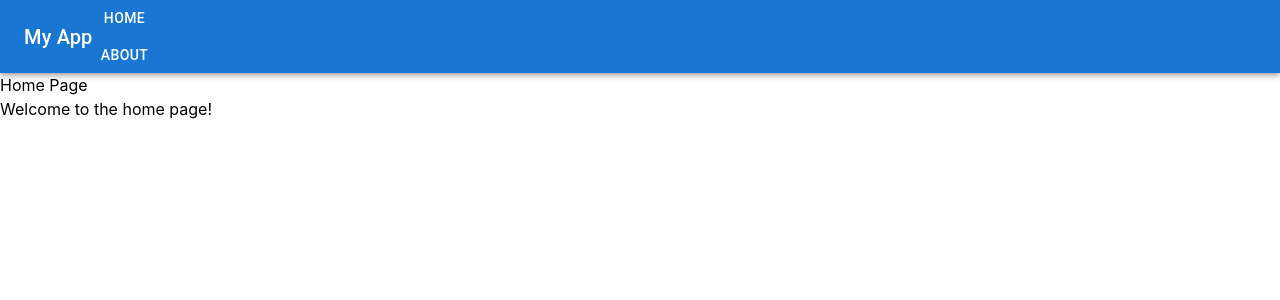
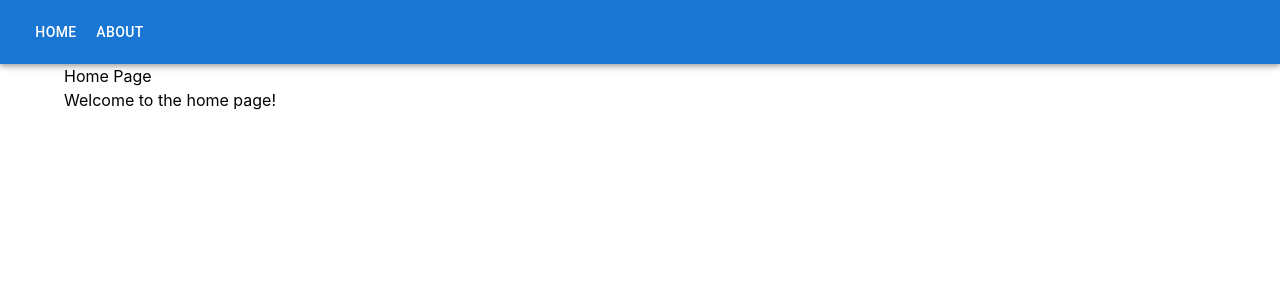
Before and after one commit to nahoma123/front-end-real-estate, a React (Create React App) app: page / in a window 1280 px wide. Shown: the top 300 px of the page. Built offline with nearby package versions, Linux system fonts and the light colour scheme.

Commit message:
completed routing

```diff
--- a/src/App.tsx
+++ b/src/App.tsx
@@ -1,8 +1,8 @@
 import React from 'react';
-import { BrowserRouter as Router,  Route, Link, Routes } from 'react-router-dom';
-import { AppBar, Toolbar, Typography, Button } from '@mui/material';
-// import { Home, About } from './pages';
-import 'tailwindcss/tailwind.css';
+import { BrowserRouter, Route, Routes } from "react-router-dom";
+// import { HomePage } from './pages/HomePage/HomePage';
+import { MainLayout } from './layouts/MainLayout';
+
 
 function Home() {
   return (
@@ -22,38 +22,19 @@ function About() {
   );
 }
 
-function App() {
+
+function App(): JSX.Element {
   return (
-    <Router>
-      <div className="App">
-        <AppBar position="static" className="bg-blue-500">
-          <Toolbar>
-            {/* <img src={logo} alt="logo" className="h-2 w-2 mr-2" /> */}
-            <Typography variant="h6" className="flex-grow">
-              My App
-            </Typography>
-            <nav>
-              <ul className="flex space-x-4">
-                <li>
-                  <Button component={Link} to="/" color="inherit">
-                    Home
-                  </Button>
-                </li>
-                <li>
-                  <Button component={Link} to="/about" color="inherit">
-                    About
-                  </Button>
-                </li>
-              </ul>
-            </nav>
-          </Toolbar>
-        </AppBar>
-  <Routes>
-    <Route path="/" element={<Home />} />
-    <Route path="/about" element={<About />} />
-  </Routes>
-      </div>
-    </Router>
+      <MainLayout>
+            <BrowserRouter>
+        <Routes>
+          <Route  path="/" Component={Home} />
+          <Route path='/about' Component={About}/>
+          {/* <Route path="/analytics" component={AnalyticsPage} /> */}
+          {/* Add other routes */}
+        </Routes>
+        </BrowserRouter>
+      </MainLayout>
   );
 }
 
--- /dev/null
+++ b/src/components/presentational/header/Header.tsx
@@ -0,0 +1,25 @@
+import React from 'react';
+import { Link,BrowserRouter } from 'react-router-dom';
+import AppBar from '@mui/material/AppBar';
+import Toolbar from '@mui/material/Toolbar';
+import Button from '@mui/material/Button';
+
+function Header() {
+  return (
+    <AppBar position="static">
+      <Toolbar>
+        <BrowserRouter>
+        <Button component={Link} to="/" color="inherit">
+          Home
+        </Button>
+        <Button component={Link} to="/about" color="inherit">
+          About
+        </Button>
+        </BrowserRouter>
+        {/* Add other navigation links */}
+      </Toolbar>
+    </AppBar>
+  );
+}
+
+export { Header };
--- /dev/null
+++ b/src/layouts/MainLayout.tsx
@@ -0,0 +1,18 @@
+import React, { ReactNode } from 'react';
+import { Header } from "../components/presentational/header/Header";
+import Container from '@mui/material/Container';
+
+type MainLayoutProps = {
+  children: ReactNode;
+};
+
+function MainLayout({ children }: MainLayoutProps) {
+  return (
+    <div>
+      <Header />
+      <Container>{children}</Container>
+    </div>
+  );
+}
+
+export { MainLayout };
```
Also changed, not shown: tsconfig.json (+9 -1 lines), src/components/presentational/header/header.module.css (added), 1 other file (tests, documents, lock files or other folders).
